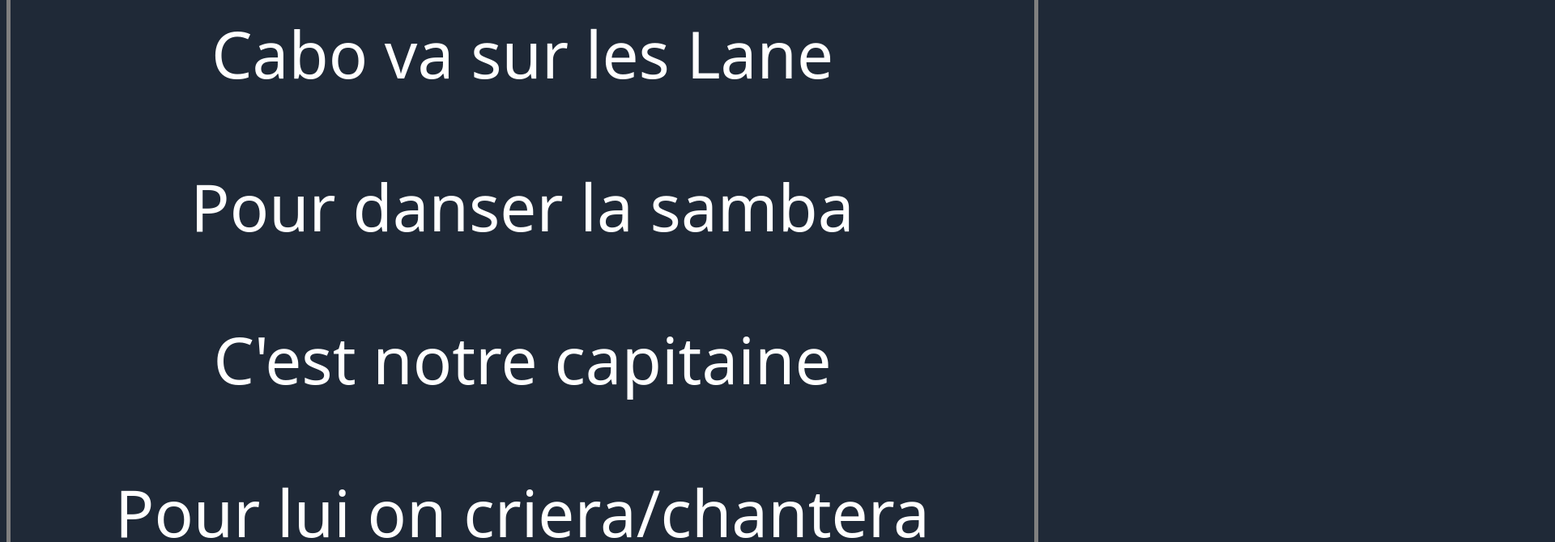
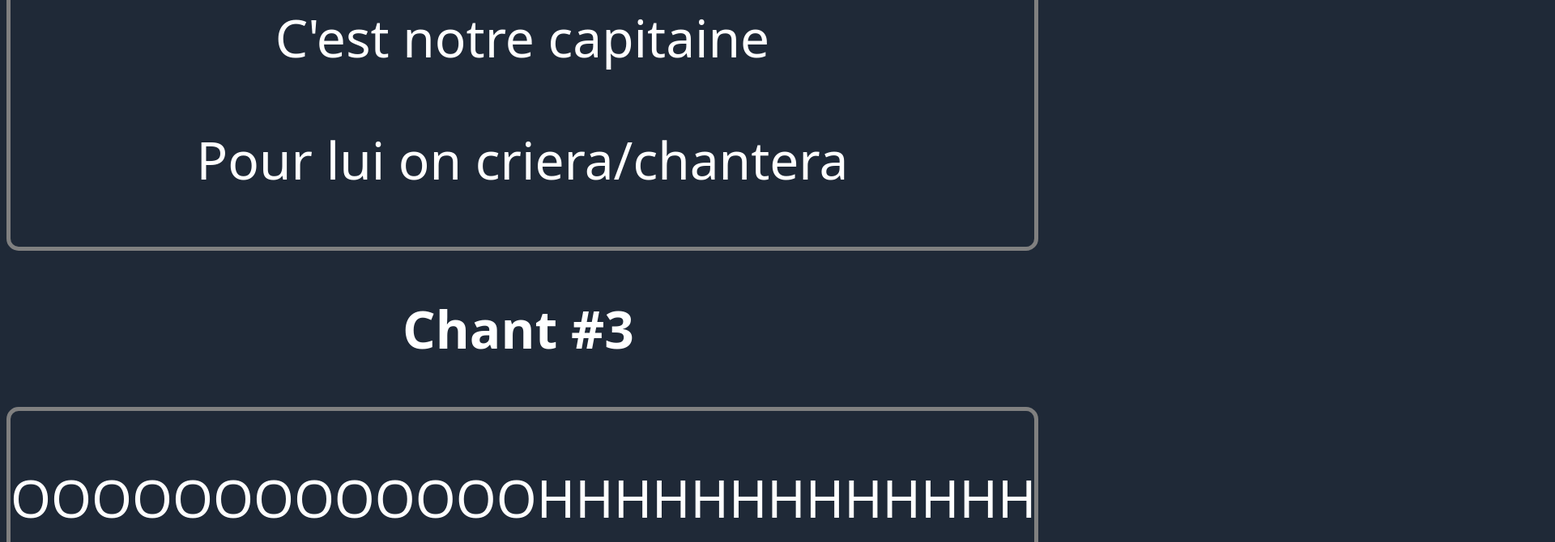
Before and after one commit to Alaixs/ChantSupporter, a plain HTML site: page index.html in a window 1280 px wide. Shown: the part 2130-2800 px from the top of the page at 81% size, 1920 px wide, since content can reach past the window. Drawn offline with Linux system fonts and the light colour scheme.

Commit message:
Version 1.4

```diff
--- a/index.html
+++ b/index.html
@@ -1,4 +1,4 @@
-<!--Version 1.3-->
+<!--Version 1.4-->
 <!DOCTYPE html>
 <html>
     <head>
@@ -35,7 +35,7 @@
 
             <h2>Chant #3</h2>
             <div class="bordersC5">
-                <p>OOOOOOOOOOOOOOOOOOOOOOOOHHHHHHHH</p>
+                <p>OOOOOOOOOOOOOHHHHHHHHHHHHH</p>
                 <p>SHHHHHHHHHHHHHHHHH</p>
                 <p>C'est notre capitaine</p>
                 <p>(1) KAR</p>
--- a/style.css
+++ b/style.css
@@ -1,4 +1,4 @@
-/* Version 1.3 */
+/* Version 1.4 */
 * {
 
     background-color: #1F2937;
@@ -113,7 +113,7 @@ h2 {
 p {
 
     text-align: center;
-    font-size: 5rem;
+    font-size: 4rem;
     margin-left: auto;
     margin-right: auto;
     font-family: ui-sans-serif, system-ui, -apple-system, BlinkMacSystemFont, "Segoe UI", Roboto, "Helvetica Neue", Arial, "Noto Sans", sans-serif, "Apple Color Emoji", "Segoe UI Emoji", "Segoe UI Symbol", "Noto Color Emoji";
```
